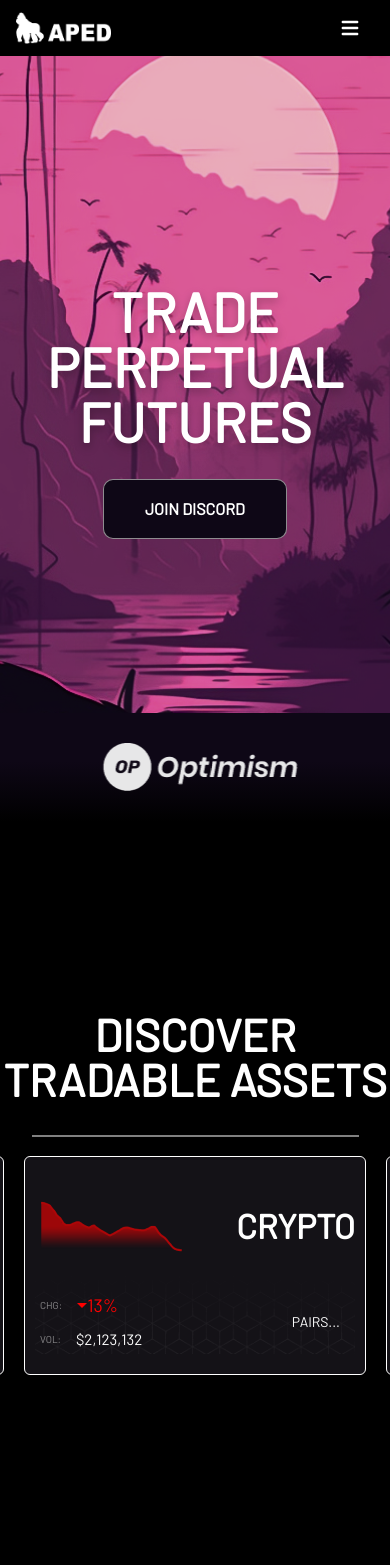
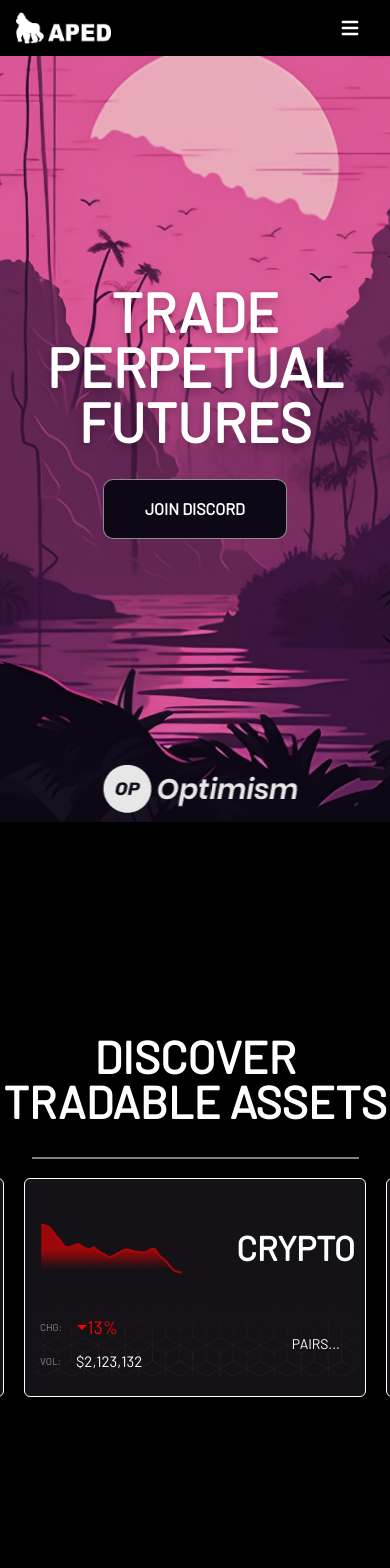
Before and after one commit to razhzq/seisunfrontend, a React (Create React App) app: page / in a window 390 px wide. Shown: the top 1568 px of the page. Built offline with nearby package versions, Linux system fonts and the light colour scheme.

Commit message:
fixed scroll animation

```diff
--- a/src/App.css
+++ b/src/App.css
@@ -91,7 +91,7 @@
 }
 
 @media only screen and (max-width: 640px) {
-  section {
+  .overlay {
     position:sticky;
     position:-webkit-sticky;
     top: 0;
--- a/src/views/AssetsView.js
+++ b/src/views/AssetsView.js
@@ -46,7 +46,7 @@ const AssetsView = () => {
   };
 
   return (
-      <div className="container assets flex flex-col py-[190px] mx-auto bg-black">
+      <div className="container assets flex flex-col py-[190px] mx-auto bg-black h-screen max-h-screen">
       <p className="text-white font-bold text-[45px] leading-[45px] text-center uppercase ">Discover<br/>Tradable Assets</p>
 
       <div className="border border-white w-[327px] border-opacity-50 mx-auto mt-[33px]"></div>
--- a/src/views/ContactView.js
+++ b/src/views/ContactView.js
@@ -6,7 +6,7 @@ import twitter from '../assets/socials/twitter-logo.png';
 
 const ContactView = () => {
 	return (
-		<div className="bg-[url('./assets/main_bg.png')] bg-cover bg-center h-[822px] flex flex-col justify-center items-center">
+		<div className="bg-[url('./assets/main_bg.png')] bg-cover bg-center h-[822px] flex flex-col justify-center items-center h-screen">
 			<div>
 				<div><img src={transaped} className='mx-auto'></img></div>
 				<div className='flex flex-row gap-[20px] items-center'>
--- a/src/views/Home.js
+++ b/src/views/Home.js
@@ -8,21 +8,18 @@ import ContactView from './ContactView';
 const Home = () => {
     return (
         <div>
-						<section>
+						<section className="overlay">
 							<TradeView></TradeView>
 						</section>
-						<section>
+						<section className="overlay">
             	<AssetsView ></AssetsView>
 						</section>
-						<section>
+						<section className="overlay">
 							<DetailView></DetailView>
+							<BenefitView></BenefitView>
+							<ContactView></ContactView>
 						</section>
-						<section>
-            	<BenefitView></BenefitView>
-            </section>
-						<section>
-            	<ContactView></ContactView>
-						</section>
+
         </div>
     )
 }
--- a/src/views/TradeView.js
+++ b/src/views/TradeView.js
@@ -3,7 +3,7 @@ import LogoView from './LogoView';
 
 const TradeView = () => {
   return (
-		<div className='relative tradeview bg-black'>
+		<div className='relative tradeview bg-black h-screen'>
 			<div className="bg-[url('./assets/main_bg.png')] bg-cover bg-center h-[822px] flex justify-center items-center ">
 				<div className="flex justify-center flex-col items-center gap-[30px]">
 					<p className="border-[#AEAEAE] border-opacity-80 rounded-[10px] text-white  font-bold text-[55px] leading-[55px] drop-shadow-[0_4px_4px_rgba(0,0,0,0.25)] uppercase">Trade perpetual futures</p>
@@ -12,7 +12,7 @@ const TradeView = () => {
 				</div>
 			</div>
 
-			<div className="absolute md:relative bottom-0 left-0 right-0 from-[#0E0716] from-[44.7%] to-black bg-gradient-to-b">
+			<div className="absolute md:relative bottom-0 left-0 right-0 from-[#0E0716] from-[44.7%] to-black md:bg-gradient-to-b trasparent">
 				<LogoView></LogoView>
 			</div>
 		</div>
```
